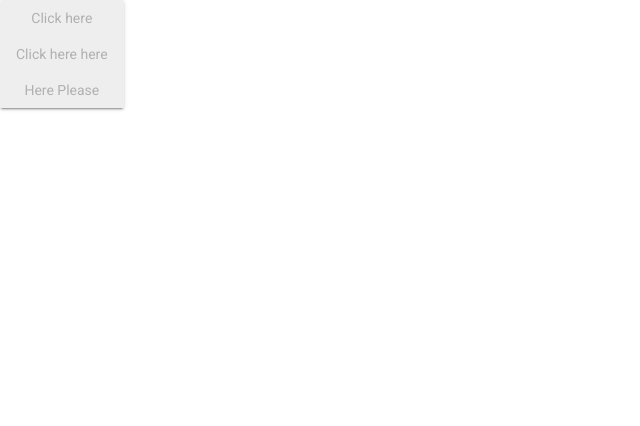
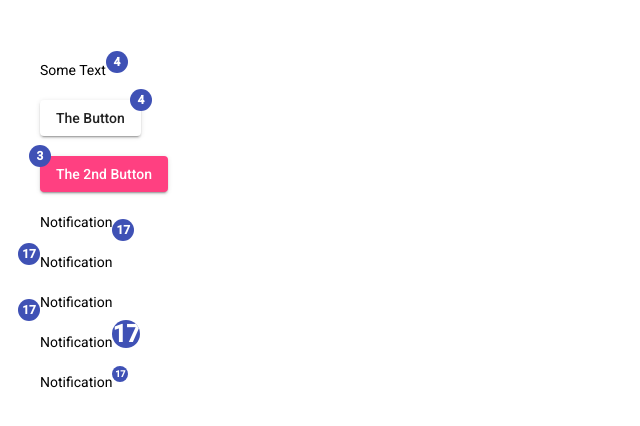
Before and after one commit to Dainomix/Angular-material-ui-component, an Angular app: page / in a window 1280 px wide. Shown: the top 426 px of the page, without its empty margins (0-640 px from the left). Built offline with nearby package versions, Linux system fonts and the light colour scheme.

Commit message:
Badge In Angular Material

```diff
--- a/src/app/app.component.html
+++ b/src/app/app.component.html
@@ -1,3 +1,4 @@
 <!-- <app-typography></app-typography> -->
 <!-- <app-button></app-button> -->
-<app-togglebutton></app-togglebutton>
+<!-- <app-togglebutton></app-togglebutton> -->
+<app-badge></app-badge>
--- a/src/app/app.module.ts
+++ b/src/app/app.module.ts
@@ -8,10 +8,12 @@ import { BrowserAnimationsModule } from '@angular/platform-browser/animations';
 import { MatButtonModule } from "@angular/material/button";
 import { MatSliderModule } from '@angular/material/slider';
 import { MatButtonToggleModule } from "@angular/material/button-toggle";
+import { MatBadgeModule } from "@angular/material/badge";
 
 import { TypographyComponent } from './typography/typography.component';
 import { ButtonComponent } from './button/button.component';
 import { TogglebuttonComponent } from './togglebutton/togglebutton.component';
+import { BadgeComponent } from './badge/badge.component';
 
 @NgModule({
   declarations: [
@@ -19,6 +21,7 @@ import { TogglebuttonComponent } from './togglebutton/togglebutton.component';
     TypographyComponent,
     ButtonComponent,
     TogglebuttonComponent,
+    BadgeComponent,
   ],
   imports: [
     BrowserModule,
@@ -27,6 +30,7 @@ import { TogglebuttonComponent } from './togglebutton/togglebutton.component';
     MatSliderModule,
     MatButtonModule,
     MatButtonToggleModule,
+    MatBadgeModule,
   ],
   providers: [],
   bootstrap: [AppComponent]
--- /dev/null
+++ b/src/app/badge/badge.component.css
@@ -0,0 +1,4 @@
+.container {
+    margin: 20px;
+    padding: 20px;
+}
--- /dev/null
+++ b/src/app/badge/badge.component.html
@@ -0,0 +1,25 @@
+<br>
+<div class="container">
+    <span matBadge="4" matBadgeOverlap="false">Some Text</span> <br><br>
+    <button mat-raised-button matBadge="4">The Button</button> <br><br>
+    <button mat-raised-button color="accent" matBadge="3" matBadgeColor="primary" matBadgePosition="before">
+        The 2nd Button
+    </button>
+
+    <br><br>
+    <span matBadge="17" matBadgePosition="below" matBadgeOverlap="false">Notification</span>
+
+    <br><br>
+    <span matBadge="17" matBadgePosition="above before" matBadgeOverlap="false">Notification</span>
+
+    <br><br>
+    <span matBadge="17" matBadgePosition="below before" matBadgeOverlap="false">Notification</span>
+
+    <br><br>
+    <span matBadge="17" matBadgeSize="large" matBadgeOverlap="false">Notification</span>
+
+    <br><br>
+    <span matBadge="17" matBadgeSize="small" matBadgeOverlap="false">Notification</span>
+
+
+</div>
--- /dev/null
+++ b/src/app/badge/badge.component.ts
@@ -0,0 +1,15 @@
+import { Component, OnInit } from '@angular/core';
+
+@Component({
+  selector: 'app-badge',
+  templateUrl: './badge.component.html',
+  styleUrls: ['./badge.component.css']
+})
+export class BadgeComponent implements OnInit {
+
+  constructor() { }
+
+  ngOnInit(): void {
+  }
+
+}
```
Also changed, not shown: 1 other file (tests, documents, lock files or other folders).
